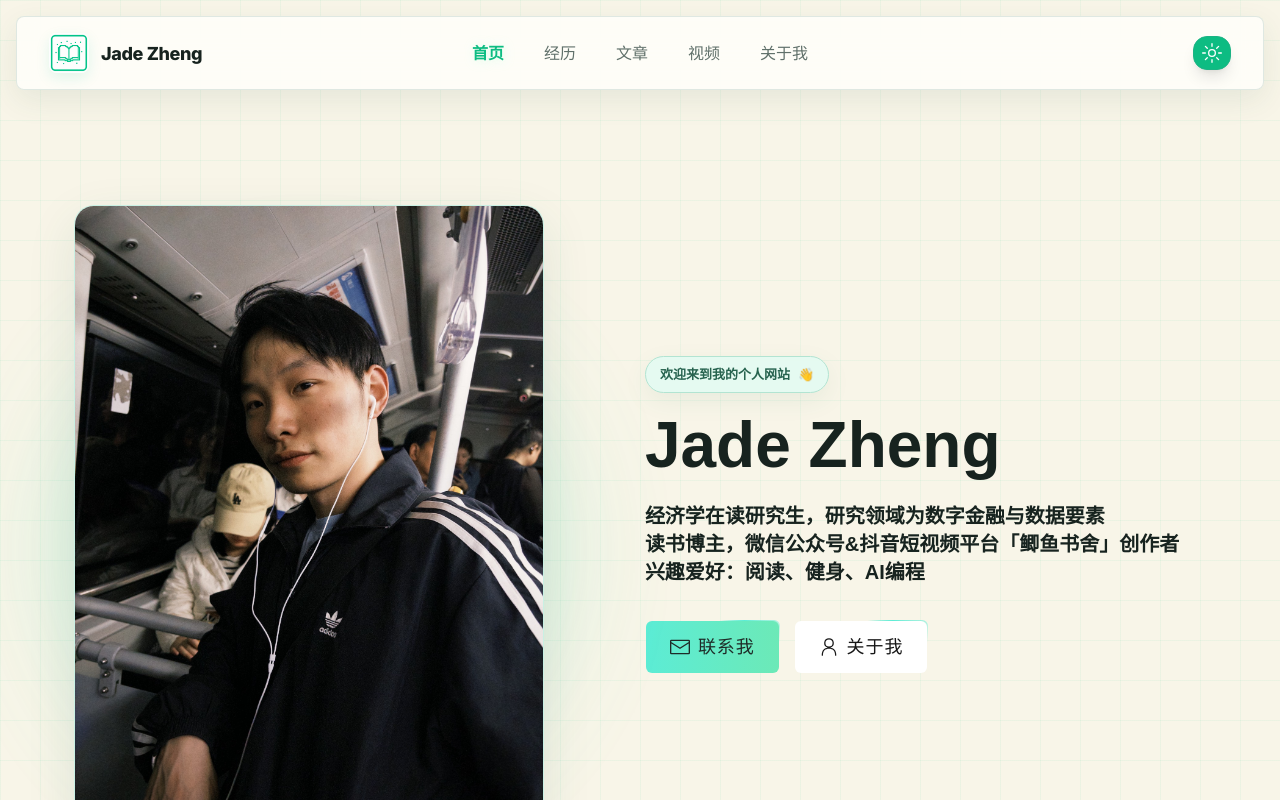
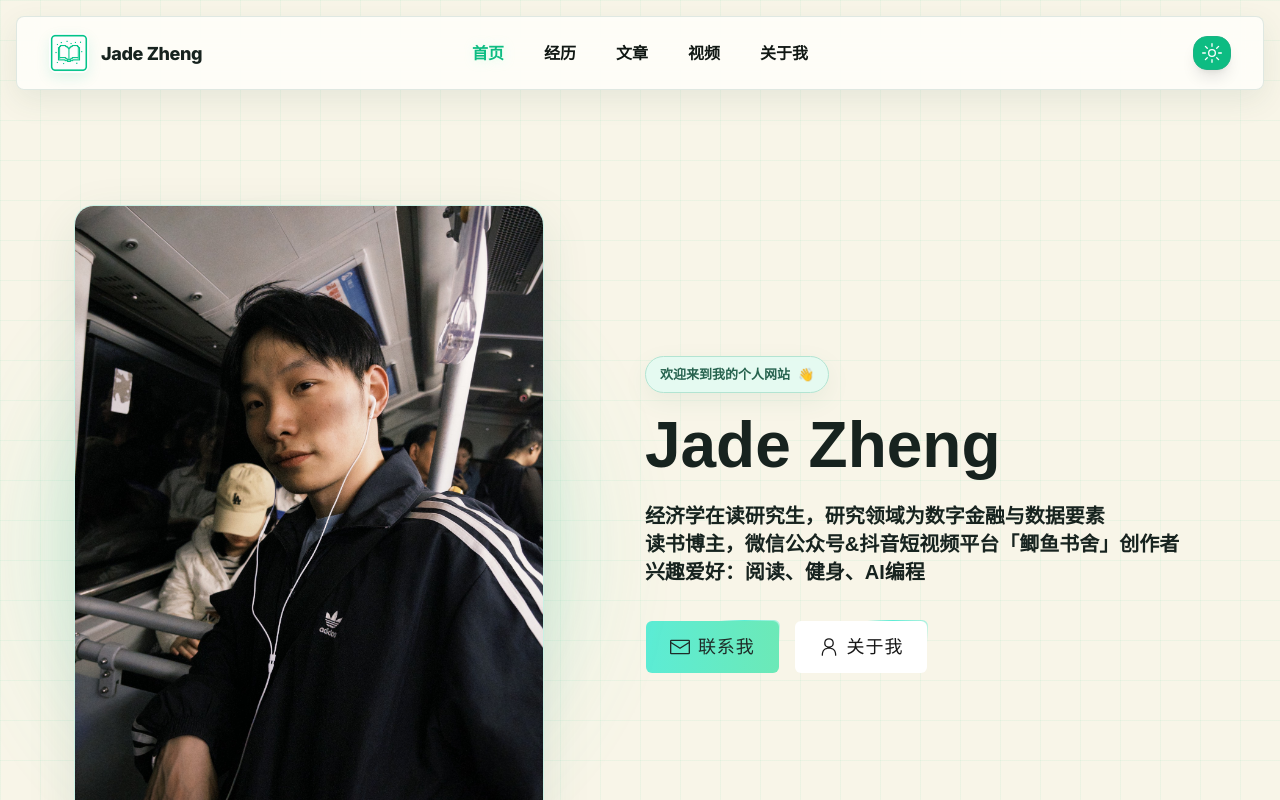
Before and after one commit to Jade-yu0211/jade-zheng-portfolio, a Next.js app: page / in a window 1280 px wide. Shown: the top 800 px of the page. Built offline with nearby package versions, Linux system fonts and the light colour scheme.

Commit message:
Make navigation labels bold with active green state

```diff
--- a/app/globals.css
+++ b/app/globals.css
@@ -113,28 +113,34 @@ select {
   display: flex;
   align-items: center;
   gap: 24px;
-  color: var(--muted);
+  color: #111814;
   font-size: 16px;
-  font-weight: 500;
+  font-weight: 800;
   line-height: 24px;
 }
 
 .site-nav a {
   position: relative;
   padding: 8px;
+  color: inherit;
+  font-weight: inherit;
   transition:
     color 150ms cubic-bezier(0.4, 0, 0.2, 1),
     text-shadow 150ms cubic-bezier(0.4, 0, 0.2, 1);
 }
 
 .site-nav a:hover {
-  color: #6ce9b7;
+  color: inherit;
 }
 
 .site-nav a.active {
   color: #0dbc82;
-  font-weight: 700;
+  font-weight: 800;
   text-shadow: 1px 1px 11px rgba(208, 251, 229, 0.7);
+}
+
+:root[data-theme="dark"] .site-nav {
+  color: var(--foreground);
 }
 
 .site-nav a.active::after {
```
